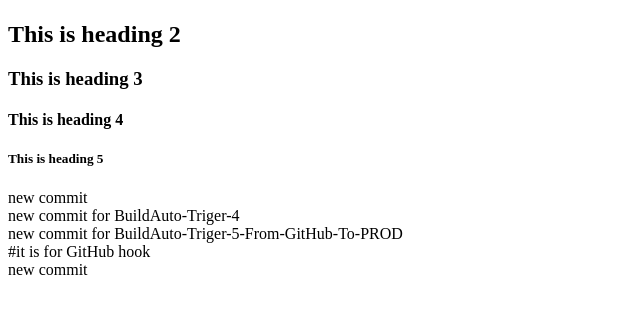
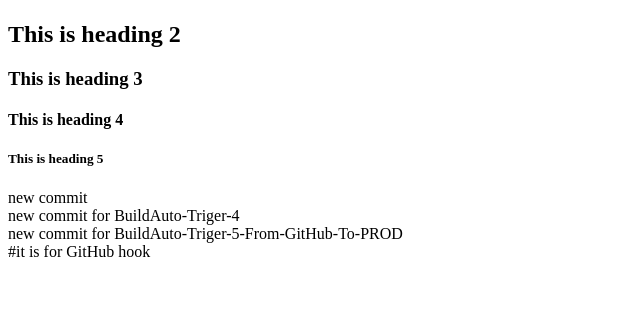
Before and after one commit to andreydorokhin/app_for_jenkins, a plain HTML site: page index.html in a window 1280 px wide. Shown: the part 59-372 px from the top of the page, without its empty margins (0-640 px from the left). Drawn offline with Linux system fonts and the light colour scheme.

Commit message:
Update index.html again

```diff
--- a/index.html
+++ b/index.html
@@ -9,6 +9,5 @@
   <div>new commit</div>
   <div>new commit for BuildAuto-Triger-4</div>
   <div>new commit for BuildAuto-Triger-5-From-GitHub-To-PROD</div> #it is for GitHub hook
-  <div>new commit</div>
 </body>
 </html>
```
